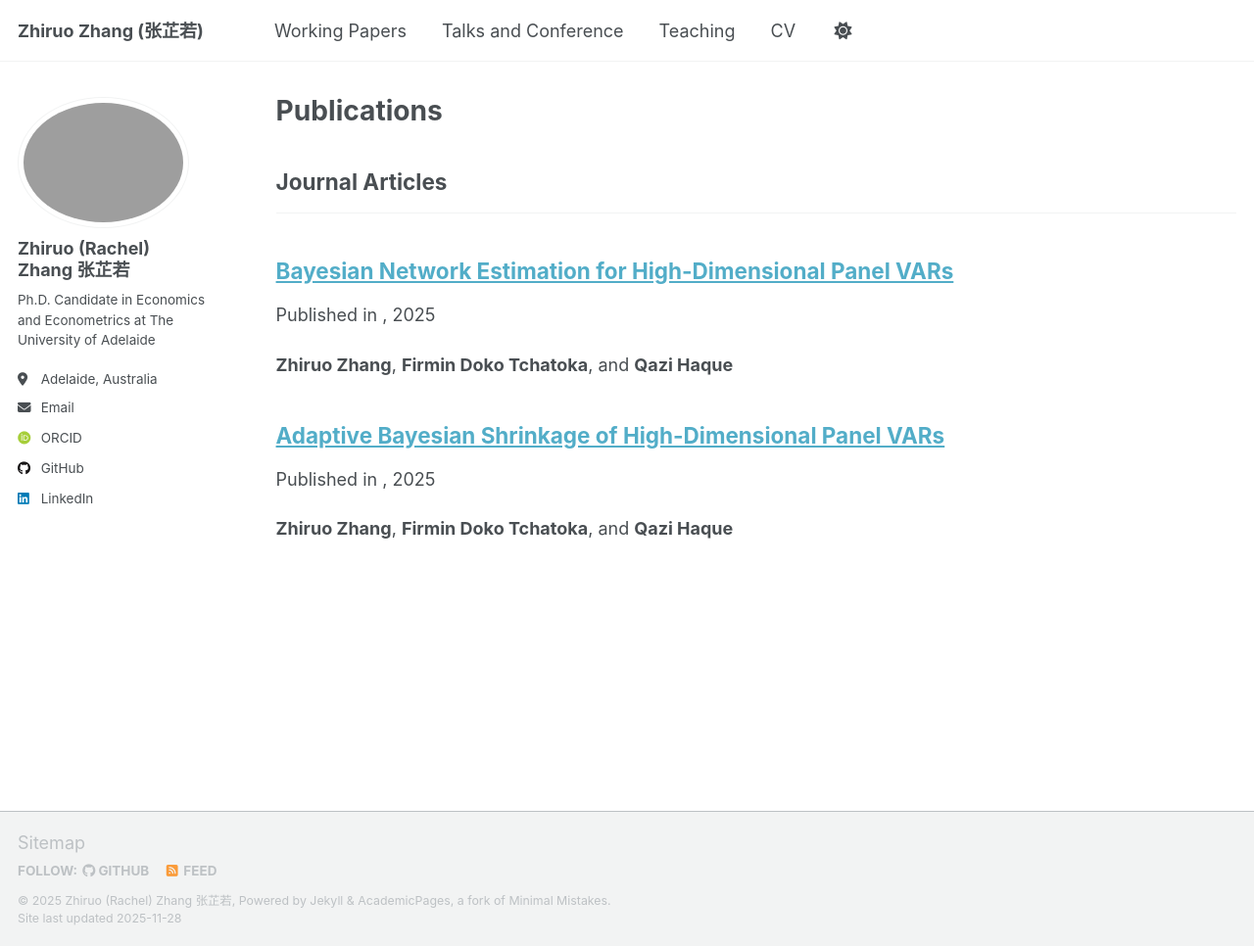
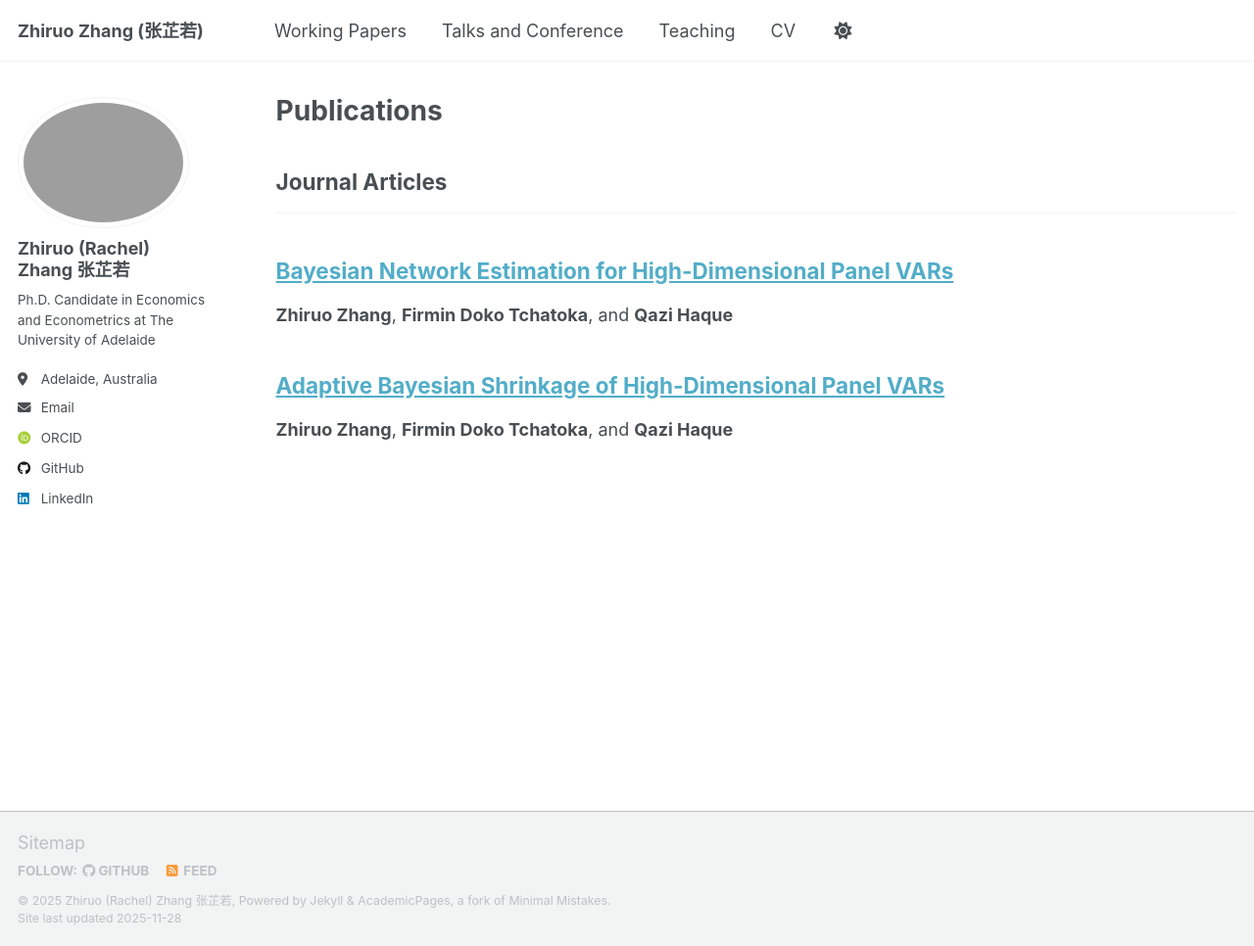
Before and after one commit to zhiruozzr/zhiruozzr.github.io, a Jekyll site: the page built from _pages/publications.html, in a window 1280 px wide and 966 px high. Shown: the whole window at 98% size. Built offline with Jekyll 4.4.1, drawn with Linux system fonts in a browser that asks for light colours; some web fonts are replaced; a script that is not in the unit is left out.

Commit message:
Remove database sections from CV
Removed conditional rendering for post collection and date.

```diff
--- a/_includes/archive-single.html
+++ b/_includes/archive-single.html
@@ -38,14 +38,6 @@
       <p class="page__meta"><i class="fa fa-clock" aria-hidden="true"></i> {% include read-time.html %}</p>
     {% endif %}
 
-        {% if post.collection == 'teaching' %}
-          <p> {{ post.type }}, <i>{{ post.venue }}</i>, {{ post.date | default: "" | date: "%Y" }} </p>
-        {% elsif post.collection == 'publications' %}
-          <p>Published in <i>{{ post.venue }}</i>, {{ post.date | default: "" | date: "%Y" }} </p>
-        {% elsif post.date %}
-         <p class="page__date"><strong><i class="fa fa-fw fa-calendar" aria-hidden="true"></i> {{ site.data.ui-text[site.locale].date_label | default: "Published:" }}</strong> <time datetime="{{ post.date | default: "1900-01-01" | date_to_xmlschema }}">{{ post.date | default: "1900-01-01" | date: "%B %d, %Y" }}</time></p>
-        {% endif %}
-
 
     {% if post.excerpt and site.read_more != 'enabled' %}
     <p class="archive__item-excerpt" itemprop="description">{{ post.excerpt | markdownify }}</p>
```
